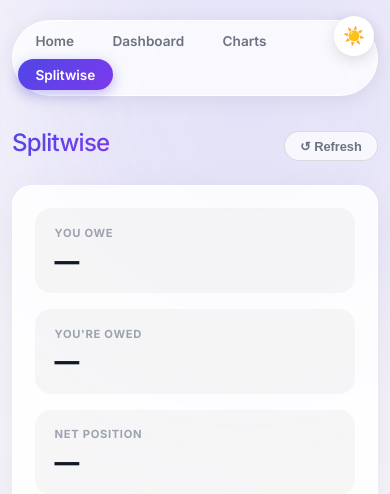
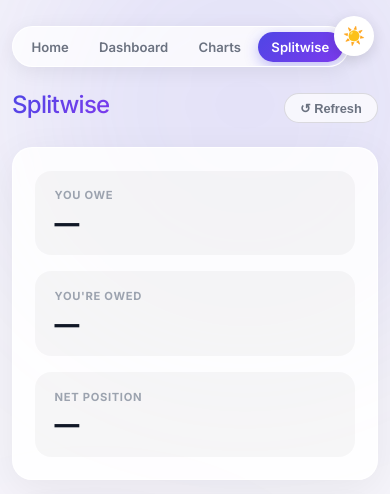
Before and after one commit to geekyabhi/Personal-Shortcut, a Django app: template expenses/templates/expenses/splitwise.html in a window 390 px wide. Shown: the top 494 px of the page. Run offline with Django 4.2, Linux system fonts and the light colour scheme; the template is opened without the code that fills it, so the values that code supplies are empty.

Commit message:
fix: responsive nav on mobile — single swipeable line
Replace the wrapping inline-flex nav (which ballooned to full width and
dropped Splitwise onto a second line) with a fit-content, horizontally
scrollable strip that stays on one line and scrolls if it overflows.
Tighter link padding/size on small screens; theme toggle moves to the
bottom-right so it no longer overlaps the nav. Applied to dashboard,
charts and the Splitwise tab.

Co-Authored-By: Claude Sonnet 5 <noreply@anthropic.com>
Claude-Session: https://claude.ai/code/session_01FDWd5xxSB5NHUekDpWpGkN

```diff
--- a/expenses/templates/expenses/splitwise.html
+++ b/expenses/templates/expenses/splitwise.html
@@ -38,6 +38,17 @@
     nav a { padding: 0.45rem 1.1rem; border-radius: 100px; font-size: 0.85rem; font-weight: 600; text-decoration: none; transition: all 0.2s ease; color: #6B7280; }
     nav a.active { background: var(--grad); color: #fff; box-shadow: 0 4px 14px rgba(79,70,229,0.35); }
     nav a:not(.active):hover { background: rgba(79,70,229,0.07); color: var(--accent); }
+    @media (max-width: 640px) {
+      nav {
+        display: flex; width: fit-content; max-width: 100%;
+        margin: 0.4rem 0 1.4rem;
+        flex-wrap: nowrap; overflow-x: auto; overscroll-behavior-x: contain;
+        -webkit-overflow-scrolling: touch; scrollbar-width: none;
+      }
+      nav::-webkit-scrollbar { display: none; }
+      nav a { flex: none; white-space: nowrap; padding: 0.42rem 0.85rem; font-size: 0.82rem; }
+      .theme-btn { top: auto; bottom: 1rem; right: 1rem; }
+    }
 
     .head-row { display: flex; align-items: baseline; gap: 0.9rem; flex-wrap: wrap; margin-bottom: 1.5rem; }
     h1 {
```
Also changed, not shown: expenses/templates/expenses/charts.html (+11 -0 lines), expenses/templates/expenses/dashboard.html (+10 -2 lines).
